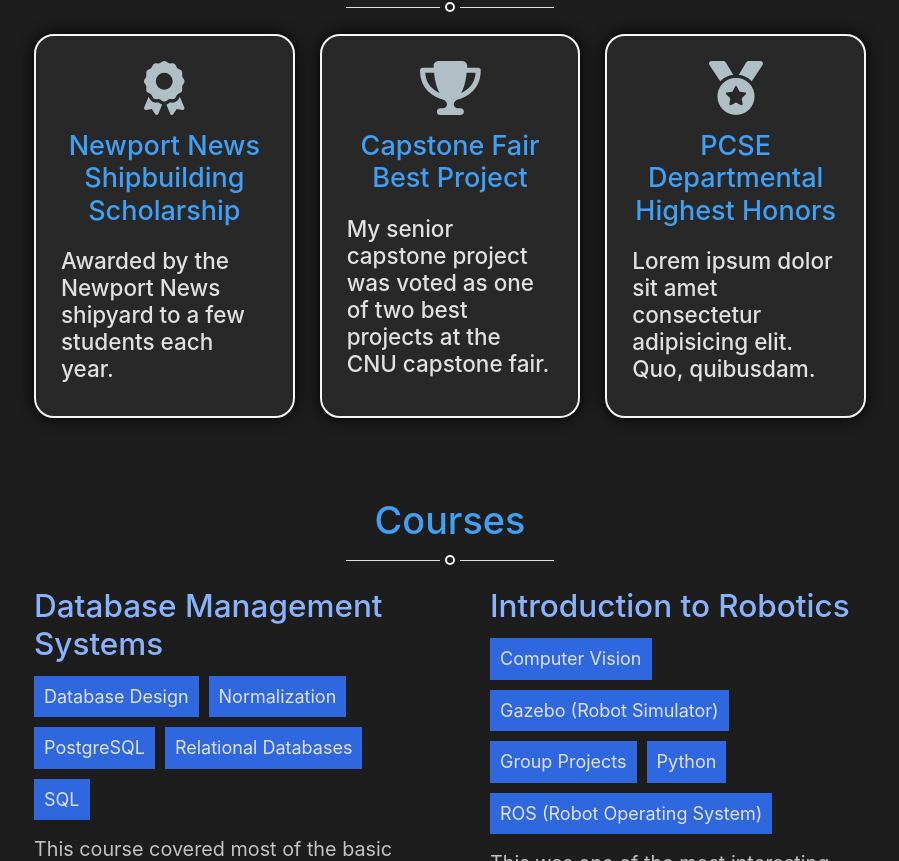
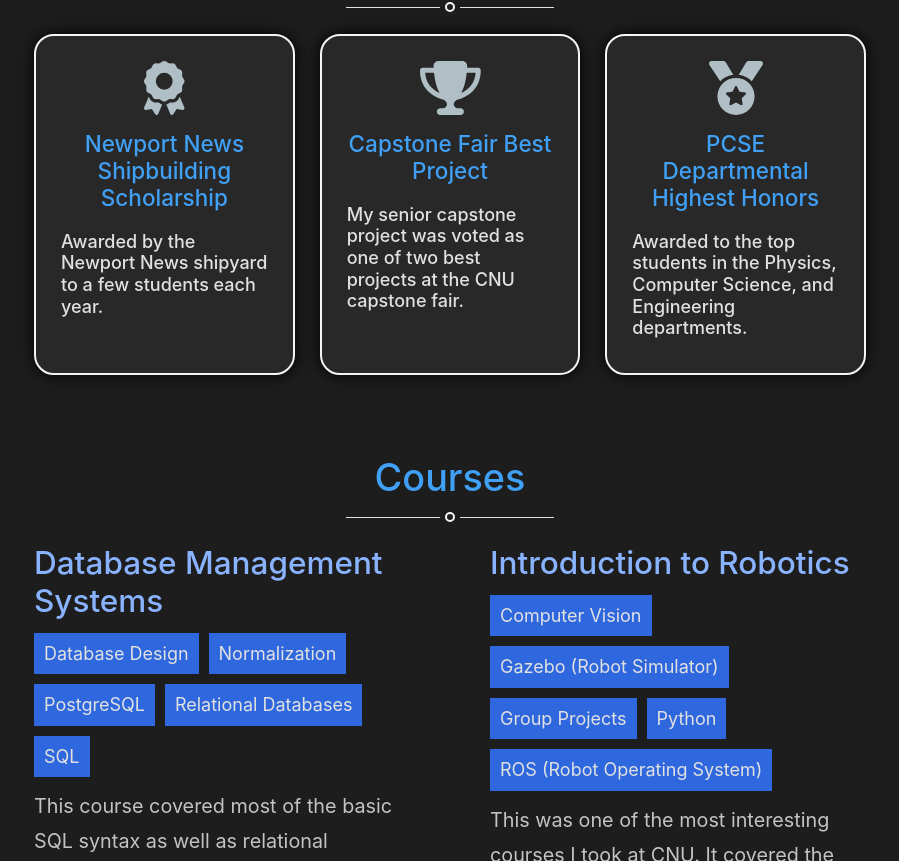
Before and after one commit to Dylan-Dotti/React-Portfolio-Website, a React (Create React App) app: page /education in a window 1280 px wide. Shown: the part 875-1736 px from the top of the page, without its empty margins (190-1089 px from the left). Built offline with nearby package versions, Linux system fonts and the light colour scheme.

Commit message:
Move award data into separate file

```diff
--- a/src/Components/Education/index.tsx
+++ b/src/Components/Education/index.tsx
@@ -6,6 +6,7 @@ import CourseList from './CourseList';
 import { FontAwesomeIcon } from '@fortawesome/react-fontawesome';
 import { faAward, faMedal, faTrophy } from '@fortawesome/free-solid-svg-icons';
 import HrWithCircle from '../Visual/HrWithCircle';
+import awardData from '../../Data/AcademicAwardsData';
 
 const Education: React.FC = () => {
     const {fadeInDurationMS: fadeInTransitionDurationMS } = useContext(AppConstantsContext);
@@ -34,35 +35,17 @@ const Education: React.FC = () => {
                 </ScrollFadeInSection>
                 <div className="awards-grid content-container">
 
-                    <ScrollFadeInSection className="award" durationMS={fadeInTransitionDurationMS}>
-                        <div className="award-icon">
-                            <FontAwesomeIcon icon={faAward} size="3x" />
-                        </div>
-                        <h4 className="award-title">Newport News Shipbuilding Scholarship</h4>
-                        <h5 className="award-description">
-                            Awarded by the Newport News shipyard to a few students each year.
-                        </h5>
-                    </ScrollFadeInSection>
-
-                    <ScrollFadeInSection className="award" durationMS={fadeInTransitionDurationMS}>
-                        <div className="award-icon">
-                            <FontAwesomeIcon icon={faTrophy} size="3x" />
-                        </div>
-                        <h4 className="award-title">Capstone Fair Best Project</h4>
-                        <h5 className="award-description">
-                            My senior capstone project was voted as one of two best projects at the CNU capstone fair.
-                        </h5>
-                    </ScrollFadeInSection>
-
-                    <ScrollFadeInSection className="award" durationMS={fadeInTransitionDurationMS}>
-                        <div className="award-icon">
-                            <FontAwesomeIcon icon={faMedal} size="3x" />
-                        </div>
-                        <h4 className="award-title">PCSE Departmental Highest Honors</h4>
-                        <h5 className="award-description">
-                            Lorem ipsum dolor sit amet consectetur adipisicing elit. Quo, quibusdam.
-                        </h5>
-                    </ScrollFadeInSection>
+                    {awardData && awardData.map((award, index) => (
+                        <ScrollFadeInSection className="award" durationMS={fadeInTransitionDurationMS} key={award.id}>
+                            <div className="award-icon">
+                                <FontAwesomeIcon icon={award.icon} size="3x" />
+                            </div>
+                            <h5 className="award-title">{award.name}</h5>
+                            <h6 className="award-description">
+                                {award.description}
+                            </h6>
+                        </ScrollFadeInSection>
+                    ))}
 
                 </div>
             </div>
--- /dev/null
+++ b/src/Data/AcademicAwardsData.ts
@@ -0,0 +1,26 @@
+import { faAward, faMedal, faTrophy } from "@fortawesome/free-solid-svg-icons";
+import IAwardData from "../Interfaces/IAwardData";
+
+
+const awardData: IAwardData[] = [
+    {
+        id: 1,
+        name: "Newport News Shipbuilding Scholarship",
+        description: "Awarded by the Newport News shipyard to a few students each year.",
+        icon: faAward,
+    },
+    {
+        id: 2,
+        name: "Capstone Fair Best Project",
+        description: "My senior capstone project was voted as one of two best projects at the CNU capstone fair.",
+        icon: faTrophy,
+    },
+    {
+        id: 3,
+        name: "PCSE Departmental Highest Honors",
+        description: "Awarded to the top students in the Physics, Computer Science, and Engineering departments.",
+        icon: faMedal,
+    }
+];
+
+export default awardData;
--- /dev/null
+++ b/src/Interfaces/IAwardData.ts
@@ -0,0 +1,8 @@
+import { IconDefinition } from "@fortawesome/fontawesome-svg-core"
+
+export default interface IAwardData {
+    id: number
+    name: string
+    description: string
+    icon: IconDefinition
+}
```
